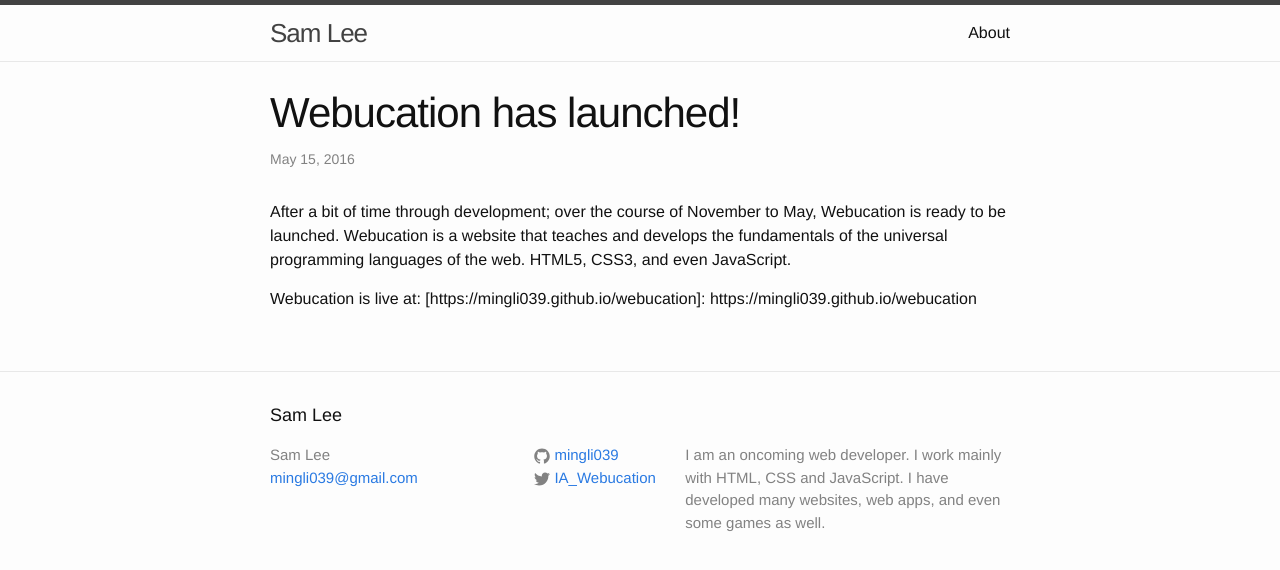
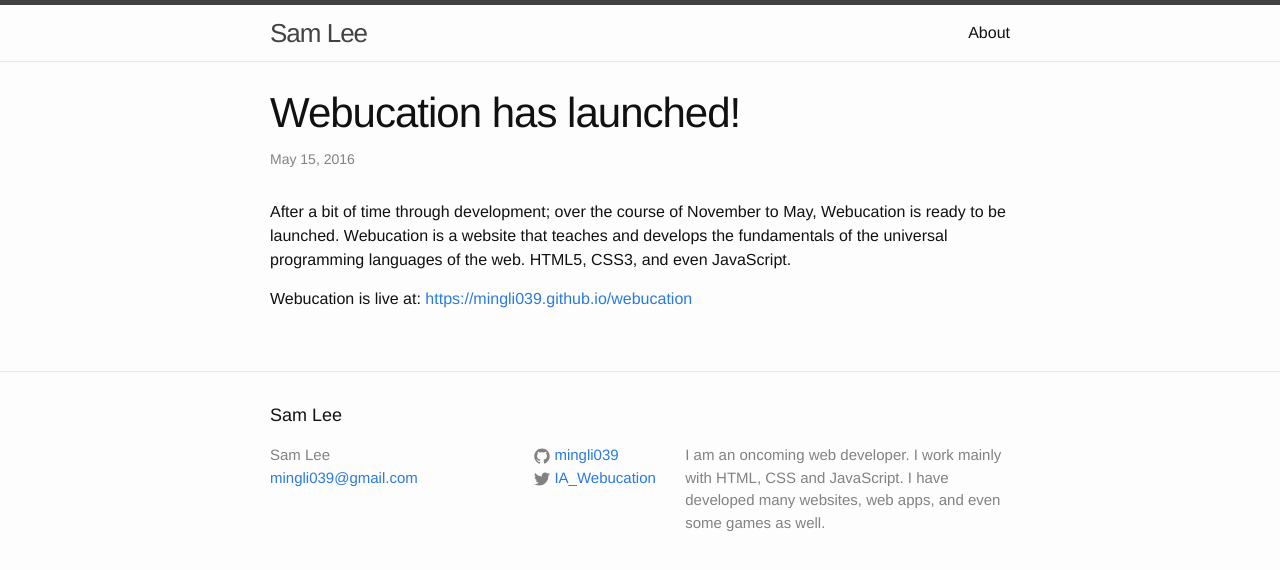
Before and after one commit to mingli039/mingli039.github.io, a Jekyll site: the page built from _posts/2016-05-14-webucation-launch.markdown, in a window 1280 px wide. Shown: the top 570 px of the page. Built offline with Jekyll 4.4.1, drawn with Linux system fonts in a browser that asks for light colours.

Commit message:
Update 2016-05-14-webucation-launch.markdown

```diff
--- a/_posts/2016-05-14-webucation-launch.markdown
+++ b/_posts/2016-05-14-webucation-launch.markdown
@@ -5,5 +5,4 @@
 ---
 After a bit of time through development; over the course of November to May, Webucation is ready to be launched. Webucation is a website that teaches and develops the fundamentals of the universal programming languages of the web. HTML5, CSS3, and even JavaScript.
 
-Webucation is live at:
-[https://mingli039.github.io/webucation]: https://mingli039.github.io/webucation
+Webucation is live at: [https://mingli039.github.io/webucation](https://mingli039.github.io/webucation)
```
